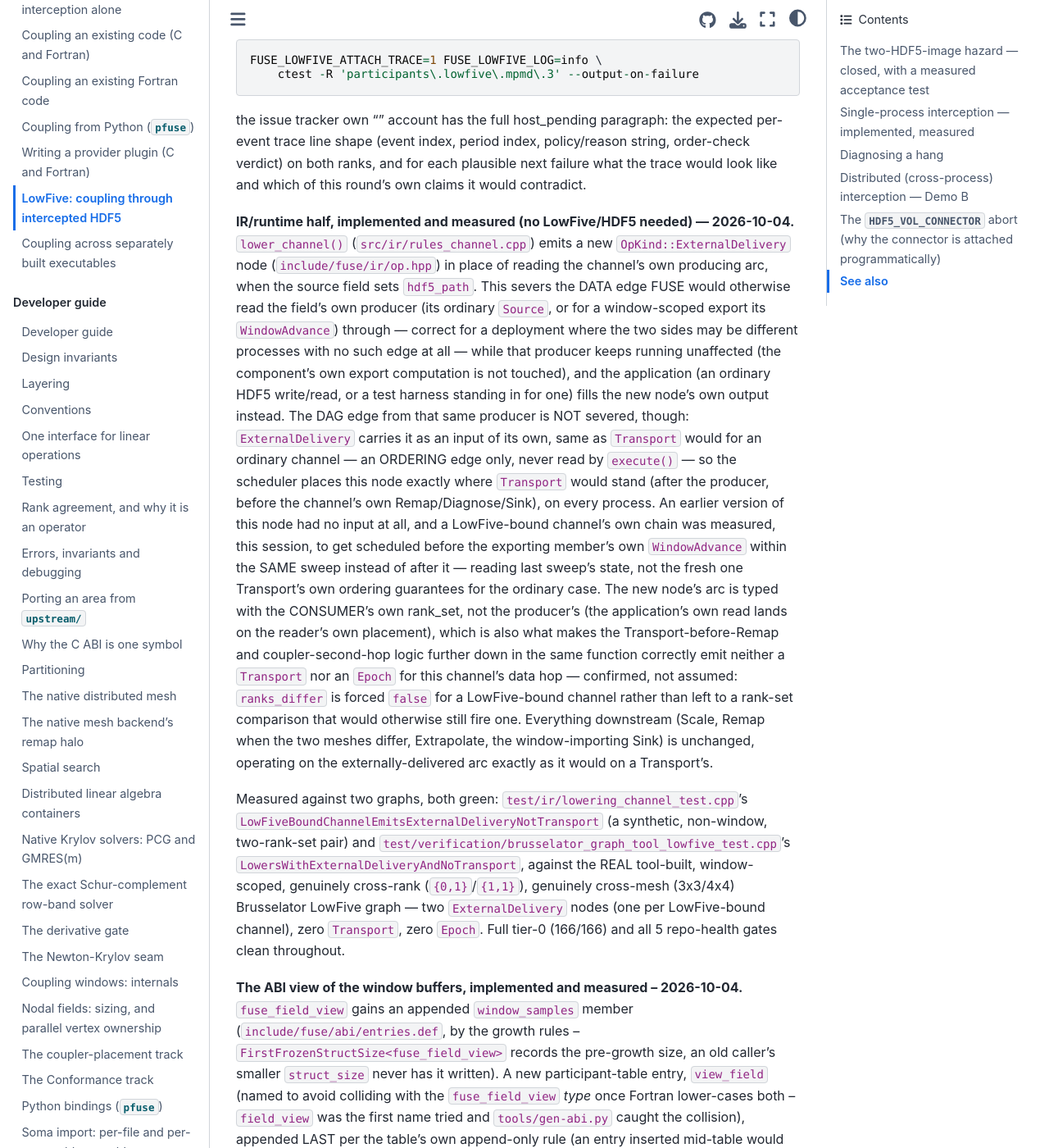
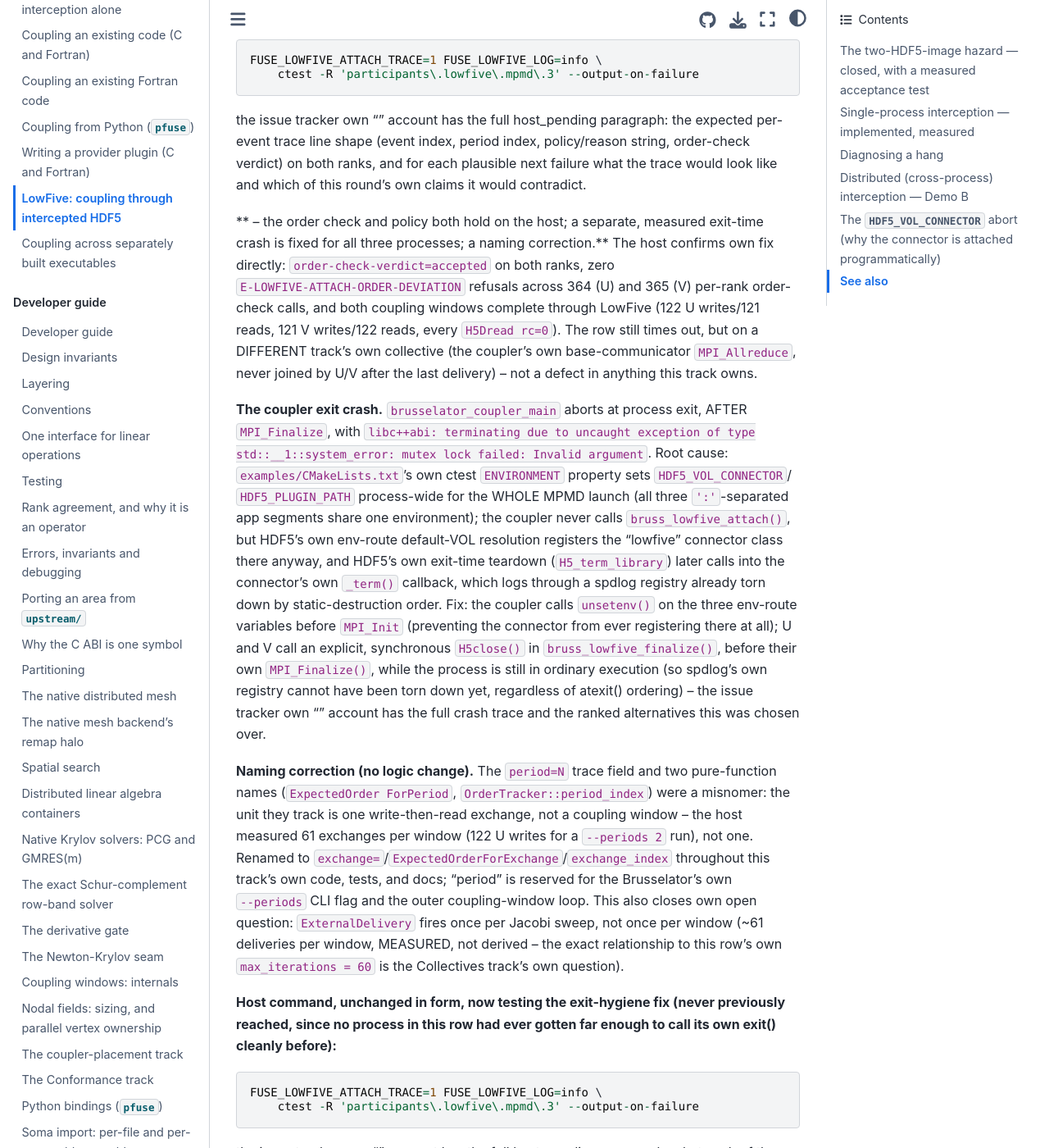
Before and after one commit to vijaysm/fuse, a Sphinx documentation site: the page built from docs/user/lowfive.md, in a window 1280 px wide and 1400 px high, scrolled down 20469 px. Shown: the whole window at 82% size. Built offline with Sphinx 7.4.7 and the Sphinx Book theme 1.1.4, drawn with Linux system fonts in a browser that asks for light colours; pages that are not in the unit, such as notebooks, are missing from menus; some of the changed text lies outside the part shown.

Commit message:
Document the coupler exit crash and 61 deliveries per window in LowFive
The sweep-versus-window question is closed by measurement, not
derivation; U and V ran 364 and 365 events.

````diff
--- a/docs/user/lowfive.md
+++ b/docs/user/lowfive.md
@@ -928,6 +928,49 @@ index, policy/reason string, order-check verdict) on both ranks, and
 for each plausible next failure what the trace would look like and
 which of this round's own claims it would contradict.
 
+** -- the order check and policy both hold on the host; a separate, measured exit-time crash is fixed for
+all three processes; a naming correction.** The host confirms own fix directly:
+`order-check-verdict=accepted` on both ranks, zero `E-LOWFIVE-ATTACH-ORDER-DEVIATION` refusals across 364 (U) and 365 (V)
+per-rank order-check calls, and both coupling windows complete through LowFive (122 U writes/121 reads, 121 V
+writes/122 reads, every `H5Dread rc=0`). The row still times out, but on a DIFFERENT track's own collective (the
+coupler's own base-communicator `MPI_Allreduce`, never joined by U/V after the last delivery) -- not a defect in
+anything this track owns.
+
+**The coupler exit crash.** `brusselator_coupler_main` aborts at process exit, AFTER `MPI_Finalize`, with
+`libc++abi: terminating due to uncaught exception of type std::__1::system_error: mutex lock failed: Invalid
+argument`. Root cause: `examples/CMakeLists.txt`'s own ctest `ENVIRONMENT` property sets `HDF5_VOL_CONNECTOR`/
+`HDF5_PLUGIN_PATH` process-wide for the WHOLE MPMD launch (all three `':'`-separated app segments share one
+environment); the coupler never calls `bruss_lowfive_attach()`, but HDF5's own env-route default-VOL resolution
+registers the "lowfive" connector class there anyway, and HDF5's own exit-time teardown (`H5_term_library`) later
+calls into the connector's own `_term()` callback, which logs through a spdlog registry already torn down by
+static-destruction order. Fix: the coupler calls `unsetenv()` on the three env-route variables before `MPI_Init`
+(preventing the connector from ever registering there at all); U and V call an explicit, synchronous `H5close()`
+in `bruss_lowfive_finalize()`, before their own `MPI_Finalize()`, while the process is still in ordinary
+execution (so spdlog's own registry cannot have been torn down yet, regardless of atexit() ordering) --
+the issue tracker own "" account has the full crash trace and the ranked alternatives this was chosen
+over.
+
+**Naming correction (no logic change).** The `period=N` trace field and two pure-function names (`ExpectedOrder
+ForPeriod`, `OrderTracker::period_index`) were a misnomer: the unit they track is one write-then-read exchange,
+not a coupling window -- the host measured 61 exchanges per window (122 U writes for a `--periods 2` run), not
+one. Renamed to `exchange=`/`ExpectedOrderForExchange`/`exchange_index` throughout this track's own code, tests,
+and docs; "period" is reserved for the Brusselator's own `--periods` CLI flag and the outer coupling-window loop.
+This also closes own open question: `ExternalDelivery` fires once per Jacobi sweep, not once per
+window (~61 deliveries per window, MEASURED, not derived -- the exact relationship to this row's own
+`max_iterations = 60` is the Collectives track's own question).
+
+**Host command, unchanged in form, now testing the exit-hygiene fix (never previously reached, since no process
+in this row had ever gotten far enough to call its own exit() cleanly before):**
+
+```
+FUSE_LOWFIVE_ATTACH_TRACE=1 FUSE_LOWFIVE_LOG=info \
+    ctest -R 'participants\.lowfive\.mpmd\.3' --output-on-failure
+```
+
+the issue tracker own "" account has the full host_pending paragraph: what each of the three
+processes must print and do at exit, and for each plausible next failure what it would look like and which of
+this round's own claims it would contradict.
+
 **IR/runtime half, implemented and measured (no LowFive/HDF5 needed) —
 2026-10-04.** `lower_channel()` (`src/ir/rules_channel.cpp`) emits a new
 `OpKind::ExternalDelivery` node (`include/fuse/ir/op.hpp`) in place of
````
